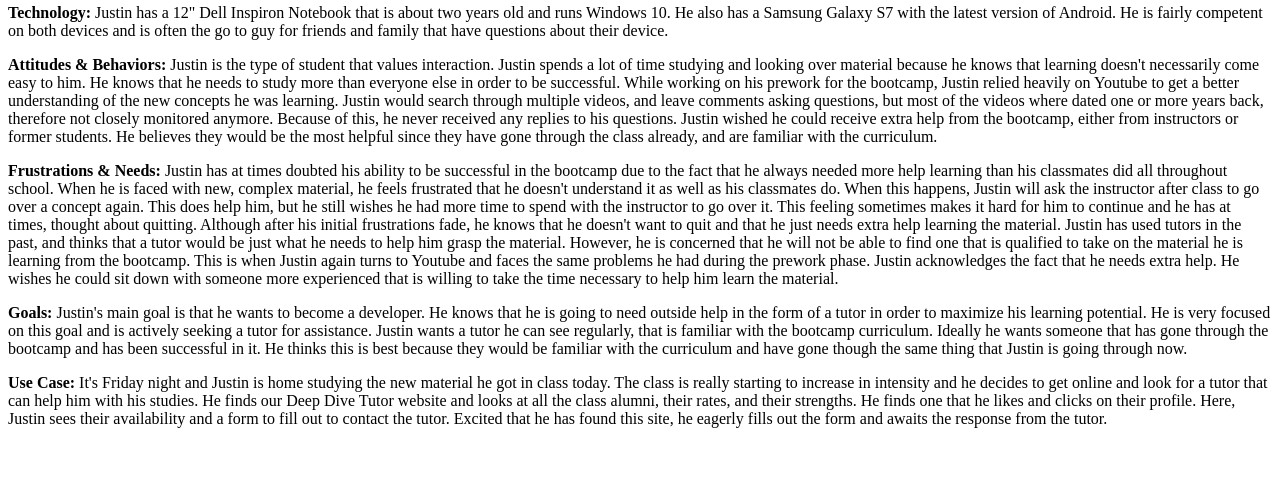
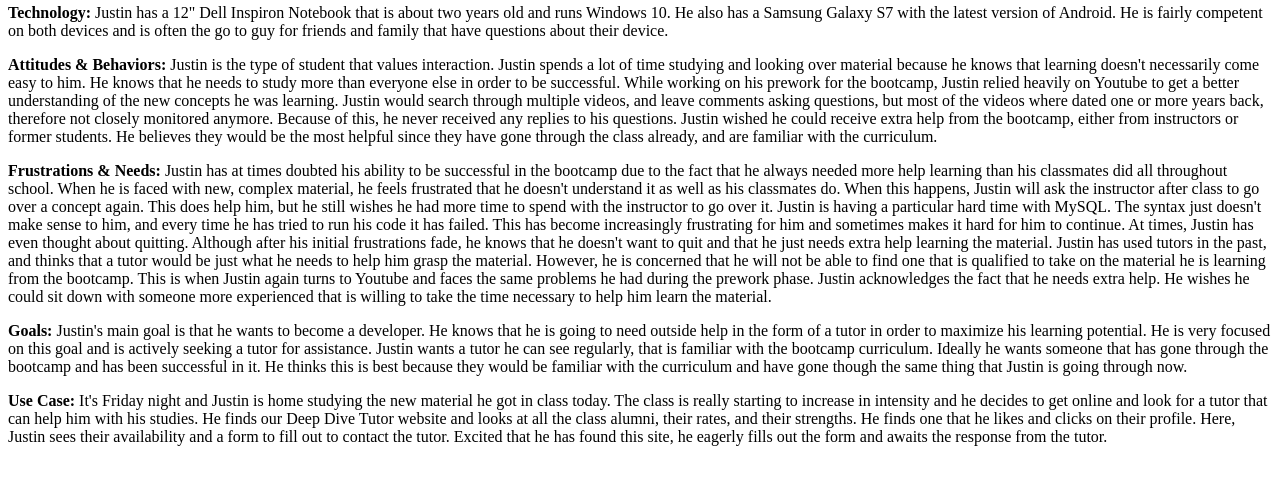
Before and after one commit to MartyBonacci/deepdivetutor, a PHP site: page /justin.php in a window 1280 px wide. Shown: the part 219-704 px from the top of the page. Run offline with PHP 8.4, Linux system fonts and the light colour scheme.

Commit message:
modified details on Justin Persona

```diff
--- a/epic/persona-files/justin.php
+++ b/epic/persona-files/justin.php
@@ -31,12 +31,14 @@
 			throughout school. When he is faced with new, complex material, he feels frustrated that he doesn't
 			understand it as well as his classmates do. When this happens, Justin will ask the instructor after
 			class to go over a concept again. This does help him, but he still wishes he had more time to spend with
-			the instructor to go over it. This feeling sometimes makes it hard for him to continue and he has at times,
-			thought about quitting. Although after his initial frustrations fade, he knows that he doesn't want to quit
-			and that he just needs extra help learning the material. Justin has used tutors in the past, and thinks that a
-			tutor would be just what he needs to help him grasp the material. However, he is concerned that he will
-			not be able to find one that is qualified to take on the material he is learning from the bootcamp. This is
-			when Justin again turns to Youtube and faces the same problems he had during the prework phase. Justin
+			the instructor to go over it. Justin is having a particular hard time with MySQL. The syntax just doesn't
+			make sense to him, and every time he has tried to run his code it has failed. This has become increasingly
+			frustrating for him and sometimes makes it hard	for him to continue. At times, Justin has even thought about
+			quitting. Although after his initial frustrations fade, he knows that he doesn't want to quit and that he
+			just needs extra help learning the material. Justin has used tutors in the past, and thinks that a tutor
+			would be just what he needs to help him grasp the material. However, he is concerned that he will not be
+			able to find one that is qualified to take on the material he is learning from the bootcamp. This is when
+			Justin again turns to Youtube and faces the same problems he had during the prework phase. Justin
 			acknowledges the fact that he needs extra help. He wishes he could sit down with someone more experienced
 			that is willing to take the time necessary to help him learn the material.</p>
 		<p><strong>Goals: </strong>Justin's main goal is that he wants to become a developer. He knows that he is
```
